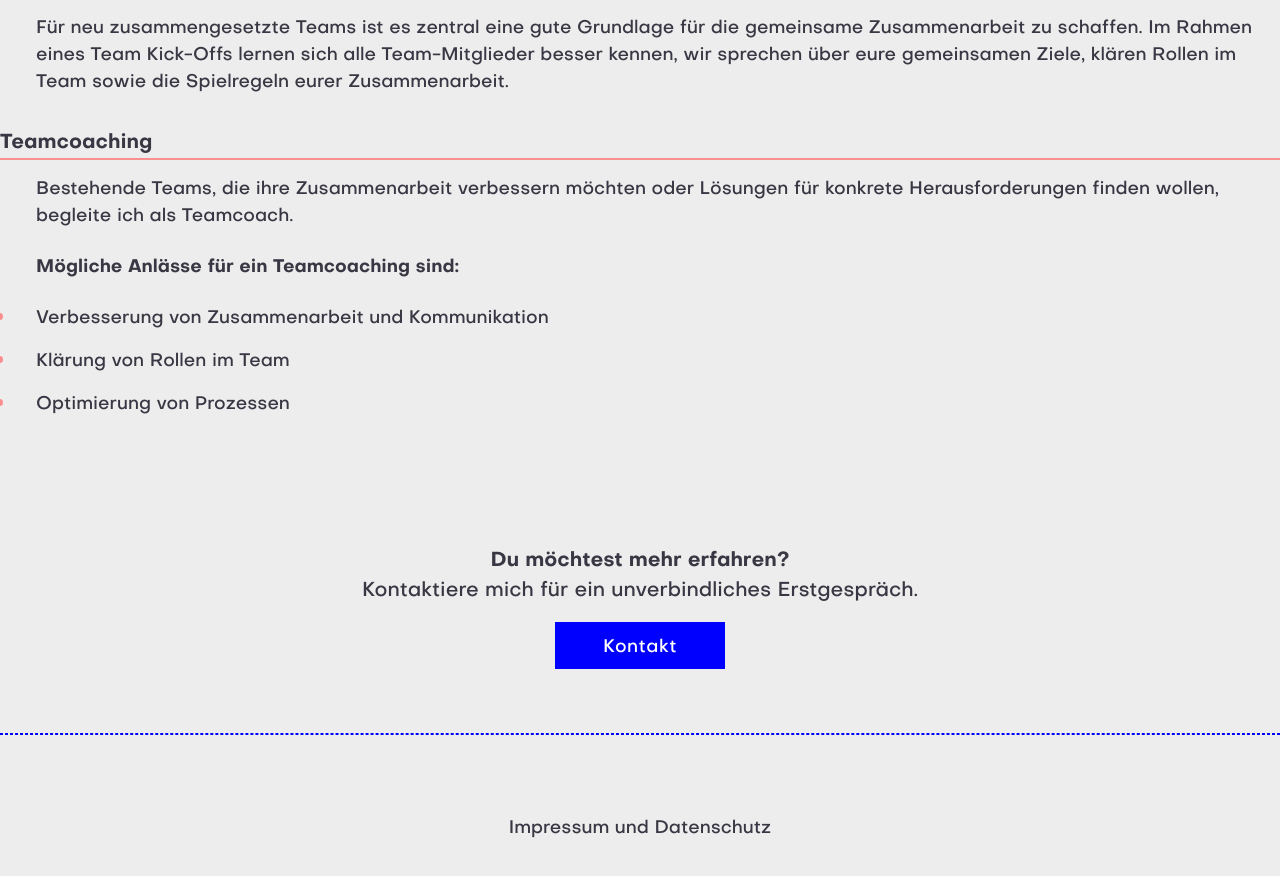
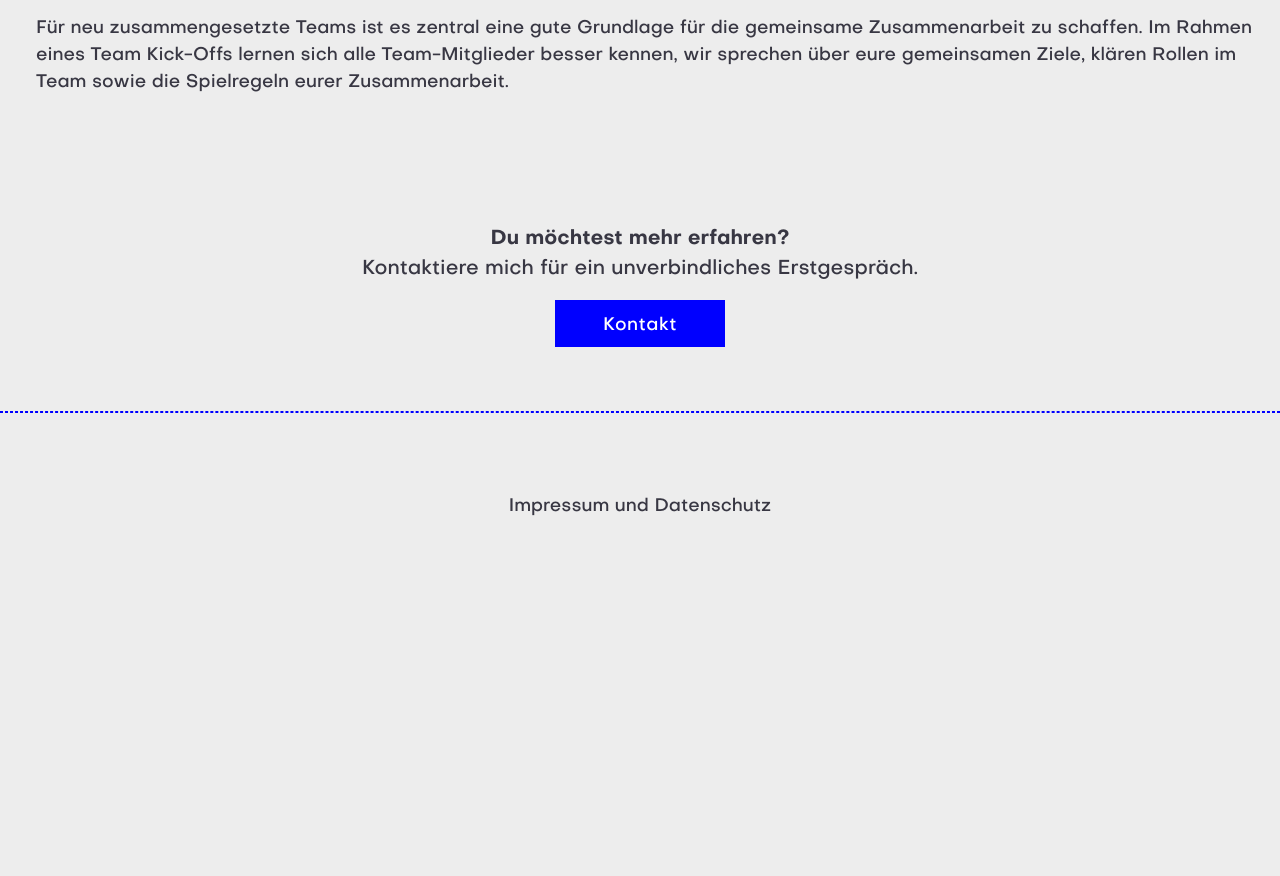
Before and after one commit to sssggr/ninasiessegger, a Nuxt app: page /teamentwicklung in a window 1280 px wide. Shown: the part 2400-3276 px from the top of the page. After the commit the page ends 3000 px from the top, so only its background shows below. Built offline with nearby package versions, Linux system fonts and the light colour scheme.

Commit message:
Remove team coaching offer

```diff
--- a/pages/teamentwicklung.vue
+++ b/pages/teamentwicklung.vue
@@ -103,22 +103,4 @@ useSeoMeta({
       </p>
     </div>
   </div>
-  <div class="row">
-    <div class="col-xs-12 col-md-offset-1 col-lg-offset-2 col-lg-9 col-md-10">
-      <h3 class="offer-headline">Teamcoaching</h3>
-      <p class="offer-text">
-        Bestehende Teams, die ihre Zusammenarbeit verbessern möchten oder Lösungen für konkrete Herausforderungen finden
-        wollen, begleite ich als Teamcoach.
-      </p>
-      <h4 class="offer-subheadline">
-        Mögliche Anlässe für ein Teamcoaching sind:
-      </h4>
-      <ul class="offer-list">
-        <li>Verbesserung von Zusammenarbeit und Kommunikation</li>
-        <li>Klärung von Rollen im Team</li>
-        <li>Optimierung von Prozessen</li>
-      </ul>
-      <!-- <hr class="offer-end"> -->
-    </div>
-  </div>
 </template>
```
